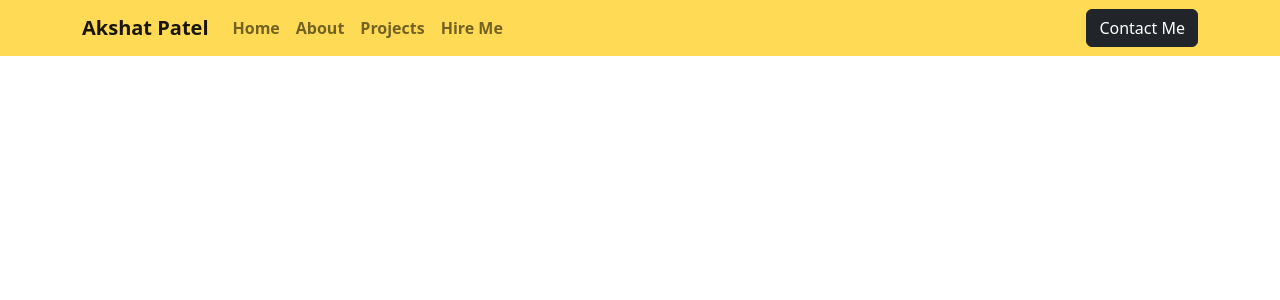
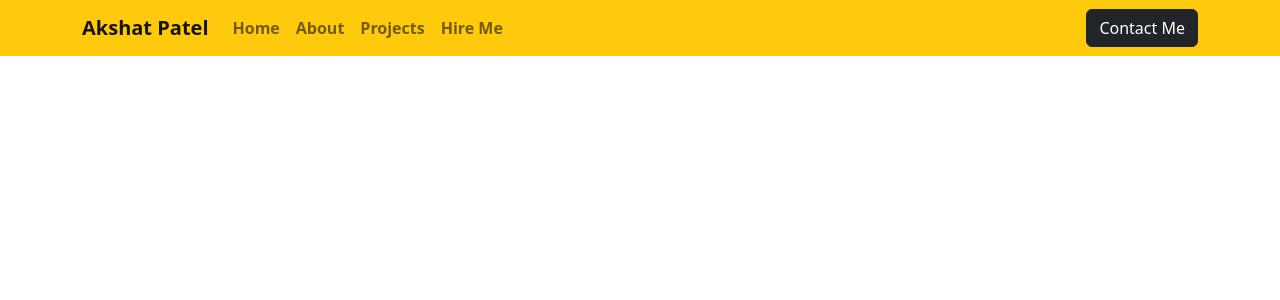
Before and after one commit to AkshatPatel15/portfolio, a React (Create React App) app: page / in a window 1280 px wide. Shown: the top 300 px of the page. Built offline with nearby package versions, Linux system fonts and the light colour scheme.

Commit message:
dark
dark

```diff
--- a/src/Navbarheader.css
+++ b/src/Navbarheader.css
@@ -1,5 +1,5 @@
 .navbar-custom{
-    background-color: rgb(255, 202, 12,0.7);
+    background-color: rgb(255, 202, 12);
     color: rgb(0, 0, 0);
     font-weight: bold;
     /* opacity: 0.7; */
```
